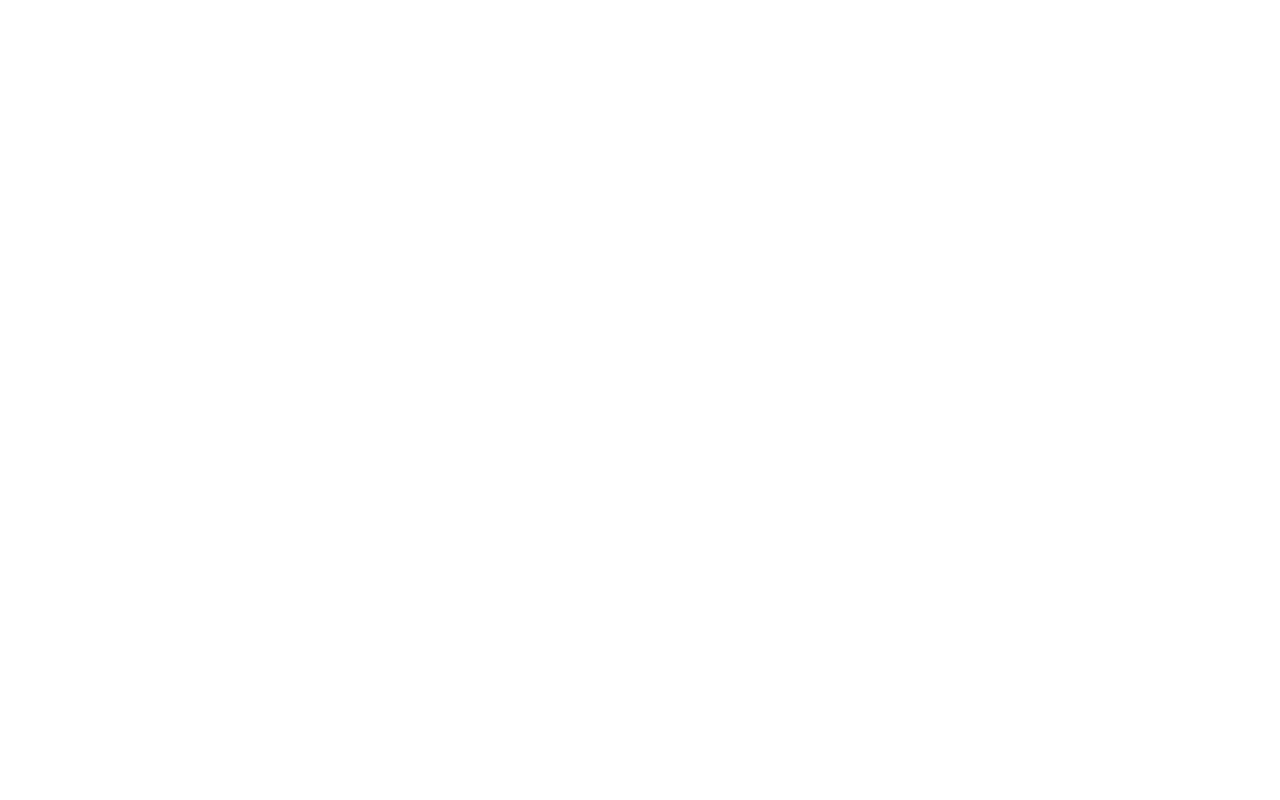
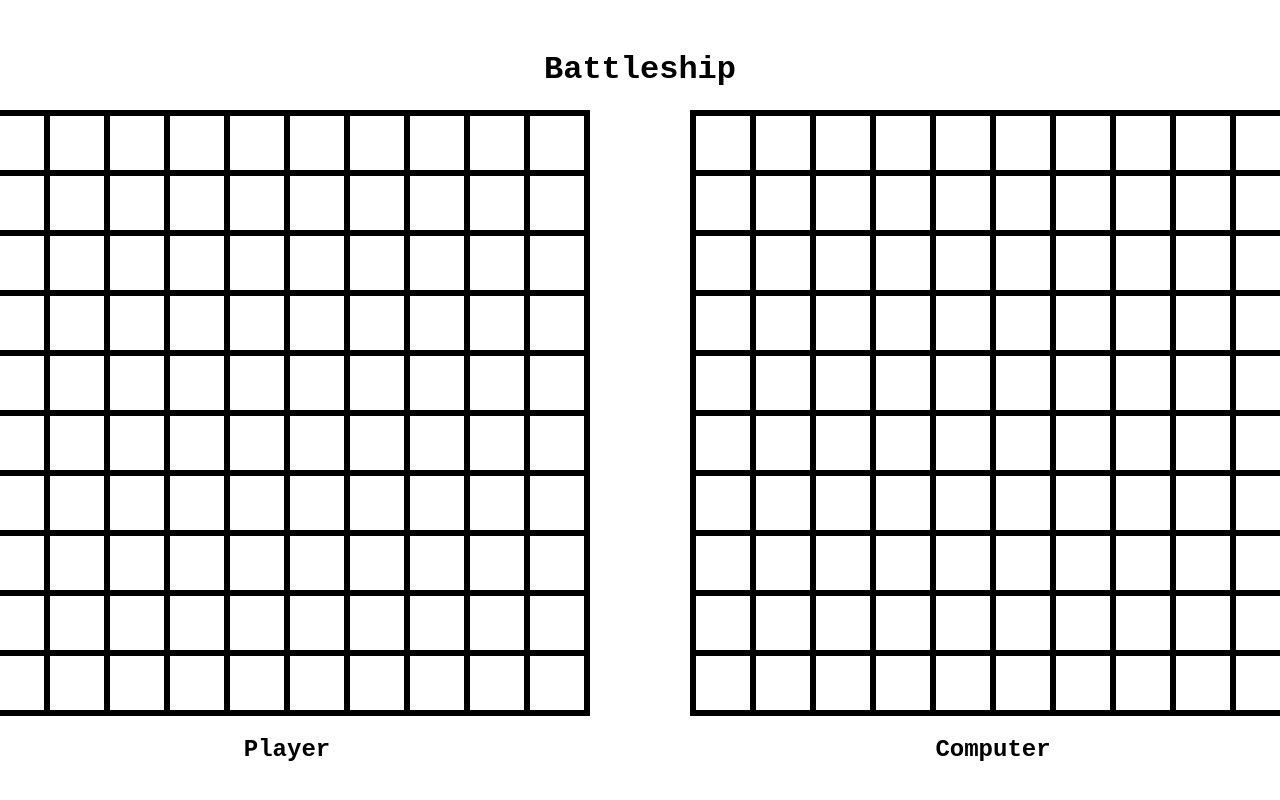
Before and after one commit to tomw66/battleship, a website built with webpack: page dist/index.html in a window 1280 px wide. Built offline with nearby package versions, Linux system fonts and the light colour scheme.

Commit message:
HTML build

```diff
--- /dev/null
+++ b/babel.config.js
@@ -0,0 +1,3 @@
+module.exports = {
+    presets: [['@babel/preset-env', {targets: {node: 'current'}}]],
+  };
--- a/package.json
+++ b/package.json
@@ -12,7 +12,10 @@
   "author": "",
   "license": "ISC",
   "devDependencies": {
+    "@babel/preset-env": "^7.16.4",
+    "css-loader": "^6.5.1",
     "jest": "^27.3.1",
+    "style-loader": "^3.3.1",
     "webpack": "^5.64.4",
     "webpack-cli": "^4.9.1"
   },
--- a/src/index.js
+++ b/src/index.js
@@ -1,3 +1,5 @@
+import './style.css';
+
 const Ship = (name, length) => {
     let hitCoords = [];
     const hit = (pos) => {
@@ -144,6 +146,19 @@ const gameloop = () => {
     console.log(person.board.placeAllShips(true, personStartChoices, personOrChoices));
     console.log(bot.board.placeAllShips(false));
 };
-gameloop();
-module.exports.Ship = Ship;
-module.exports.Gameboard = Gameboard;
+
+const gridGeneration = (name) => {
+    const n = 10;
+    let board = document.getElementById(name);
+    const elementSize = "auto ";
+    board.style.gridTemplateRows = elementSize.repeat(n);
+    board.style.gridTemplateColumns = elementSize.repeat(n);
+    for (let i = 0; i < n**2; i++) {
+        const grid = document.createElement('div');
+        grid.classList.add('grid');
+        grid.id = name + i;
+        board.appendChild(grid);
+    }
+};
+gridGeneration('player');
+gridGeneration('computer');
--- /dev/null
+++ b/src/style.css
@@ -0,0 +1,28 @@
+body{
+    display: flex;
+    justify-content: center;
+    align-items: center;
+    flex-direction: column;
+    margin-top: 30px;
+    }
+h1, h2{
+    font-family: 'Courier New', Courier, monospace;
+    text-align: center;
+}
+.grid{
+    border: solid;
+}
+.bothBoardsContainer{
+    display: flex;
+}
+.board{
+    flex: 1;
+    width: 600px;
+    height: 600px;
+    border: solid;
+    display: grid;
+}
+
+.boardContainer:first-child{
+    margin-right: 100px;
+}
```
Also changed, not shown: dist/index.html, dist/main.js, 1 other file.
